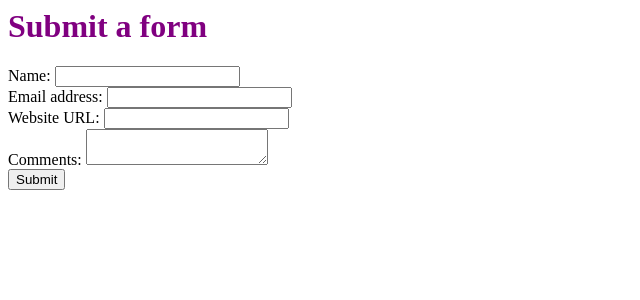
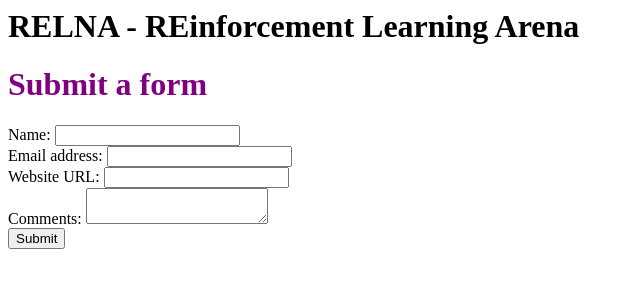
Before and after one commit to SolbiatiAlessandro/relna, a Flask app: page /form in a window 1280 px wide. Shown: the top 300 px of the page, without its empty margins (0-640 px from the left). Run offline with Flask 2, Linux system fonts and the light colour scheme.

Commit message:
created web app with flask

```diff
--- a/templates/form.html
+++ b/templates/form.html
@@ -4,6 +4,7 @@
    <link rel="stylesheet" type="text/css" href="/static/style.css">
   </head>
   <body>
+	  <h1>RELNA - REinforcement Learning Arena</h1>
     <div id="container">
       <div class="pagetitle">
         <h1>Submit a form</h1>
--- a/templates/submitted_form.html
+++ b/templates/submitted_form.html
@@ -4,6 +4,7 @@
    <link rel="stylesheet" type="text/css" href="/static/style.css">
  </head>
  <body>
+	  <h1>RELNA - REinforcement Learning Arena</h1>
    <div id="container">
      <div class="pagetitle">
        <h1>Form submitted</h1>
```
Also changed, not shown: readme.md, 1 other file.
